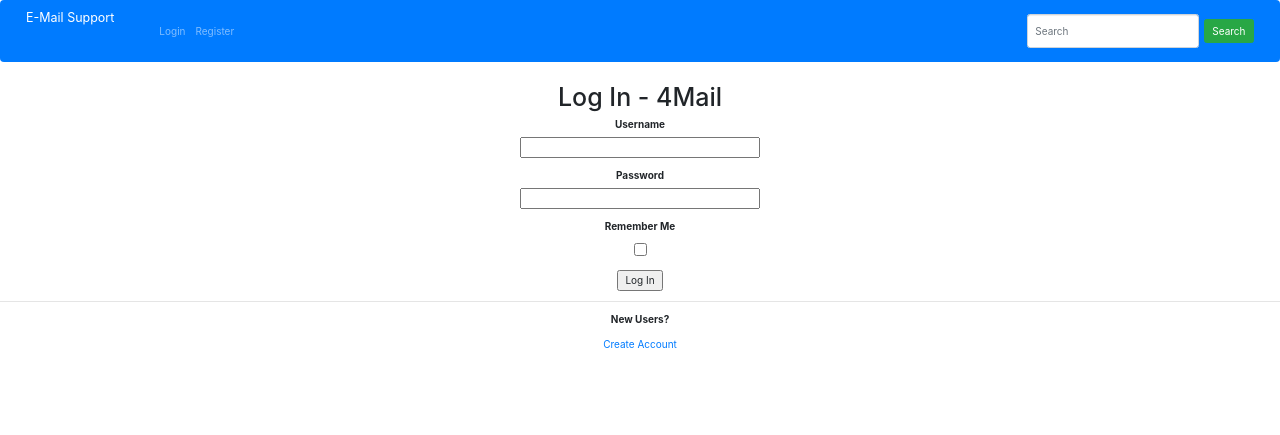
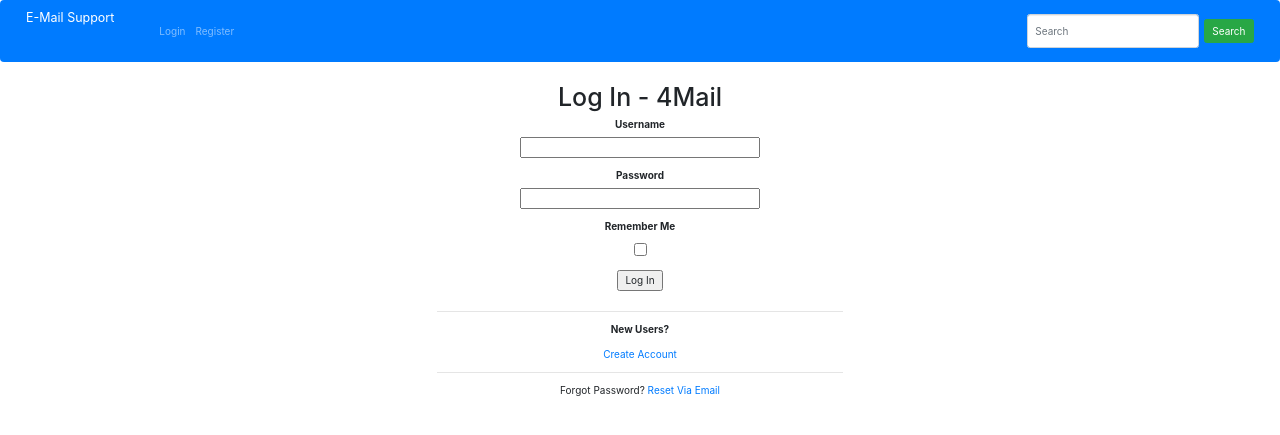
Before and after one commit to mikieyx/4Mail, a Flask app: page /login in a window 1280 px wide. Shown: the top 435 px of the page. Run offline with Flask 3, Linux system fonts and the light colour scheme; some libraries are stand-ins or nearby versions.

Commit message:
Complete Delete Users, but still having bugs with Reset Password!

```diff
--- a/app/__init__.py
+++ b/app/__init__.py
@@ -14,7 +14,15 @@ basedir = os.path.abspath(os.path.dirname(__file__))
 myapp_obj.config.from_mapping(
     SECRET_KEY = '4mail',
     SQLALCHEMY_DATABASE_URI = 'sqlite:///' + os.path.join(basedir, 'app.db'),
-    SQLALCHEMY_TRACK_MODIFICATIONS = False
+    SQLALCHEMY_TRACK_MODIFICATIONS = False,
+
+    # setting up email server variables
+    MAIL_SERVER = 'smtp.gmail.com',
+    MAIL_PORT = 465,
+    MAIL_USE_SSL = True,
+    MAIL_USERNAME = 'nguyenhoaianhhsgs@gmail.com',
+    MAIL_PASSWORD = '',
+    ADMINS = ['nguyenhoaianhhsgs@gmail.com']
 )
 
 db = SQLAlchemy(myapp_obj)
--- a/app/forms.py
+++ b/app/forms.py
@@ -2,12 +2,6 @@ from flask_wtf import FlaskForm
 from wtforms import StringField, PasswordField, BooleanField, SubmitField, TextAreaField
 from wtforms.validators import DataRequired, Email, EqualTo, Length, ValidationError
 from .models import User
-
-class LoginForm(FlaskForm):
-    username = StringField('Username', validators=[DataRequired()])
-    password = PasswordField('Password', validators=[DataRequired()])
-    remember_me = BooleanField('Remember Me')
-    submit = SubmitField('Log In')
 
 class RegistrationForm(FlaskForm):
     username = StringField('Username', validators=[DataRequired()])
@@ -25,3 +19,22 @@ class RegistrationForm(FlaskForm):
         user = User.query.filter_by(email=email.data).first()
         if user is not None:
             raise ValidationError('Please use a different email address.')
+
+class LoginForm(FlaskForm):
+    username = StringField('Username', validators=[DataRequired()])
+    password = PasswordField('Password', validators=[DataRequired()])
+    remember_me = BooleanField('Remember Me')
+    submit = SubmitField('Log In')
+
+class CheckPasswordForm(FlaskForm):
+    password = StringField('Password Checker')
+    submit = SubmitField('Submit')
+
+class ResetPasswordRequestForm(FlaskForm):
+    email = StringField('Email', validators=[DataRequired(), Email()])
+    submit = SubmitField('Password Reset Request')
+
+class ResetPasswordForm(FlaskForm):
+    password = PasswordField('Password', validators=[DataRequired()])
+    password2 = PasswordField('Confirm Password', validators=[DataRequired(), EqualTo('password')])
+    submit = SubmitField('Submit')
--- a/app/routes.py
+++ b/app/routes.py
@@ -1,8 +1,9 @@
-from .forms import LoginForm, RegistrationForm
+from .forms import LoginForm, RegistrationForm, CheckPasswordForm, ResetPasswordRequestForm, ResetPasswordForm
 from app import myapp_obj, db
 from flask import render_template, redirect, flash, request, url_for
 from flask_login import current_user, login_user, logout_user, login_required
 from .models import User
+from .email import send_password_reset_email
 import time
 
 @myapp_obj.route('/', methods=['GET', 'POST'])
@@ -56,3 +57,54 @@ def register():
 def logout():
     logout_user()
     return redirect(url_for('login'))
+
+@myapp_obj.route('/reset_password_request', methods=['GET', 'POST'])
+def reset_password_request():
+    if current_user.is_authenticated:
+        return redirect(url_for('home'))
+
+    form = ResetPasswordRequestForm()
+
+    if form.validate_on_submit():
+        user = User.query.filter_by(email=form.email.data).first()
+
+        if user: send_password_reset_email(user)
+
+        flash('In order to see the instructions to reset your password, check your email!')
+
+        return redirect(url_for('login'))
+
+    return render_template('reset_password_request.html', title='Reset Password', form=form)
+
+@myapp_obj.route('/reset_password/<token>', methods=['GET', 'POST'])
+def reset_password(token):
+    if current_user.is_authenticated:
+        return redirect(url_for('home'))
+
+    user = User.verify_reset_password_token(token)
+
+    if not User: return redirect(url_for('home'))
+
+    form = ResetPasswordForm()
+
+    if form.validate_on_submit():
+        user.set_password(form.password.data)
+        db.session.commit()
+
+        flash('Congratulations! Your password has already reset!')
+        flash('Now you can login to your account through your new password!')
+
+        return redirect(url_for('login'))
+
+    return render_template('reset_password.html', form=form)
+
+@myapp_obj.route('/delete/<int:id>')
+def delete(id):
+    user = User.query.get_or_404(id) #attempt to get that task by the id and if it doesn't exist -> going to 404
+
+    try:
+        db.session.delete(user)
+        db.session.commit()
+        return redirect(url_for('home'))
+    except:
+        return 'There was something wrong when deleting your account!'
--- a/app/templates/base.html
+++ b/app/templates/base.html
@@ -29,9 +29,12 @@
             <a class="nav-link" href="{{ url_for('register') }}">Register</a>
           </li>
         {% else %}
-        <li class="nav-item">
-          <a class="nav-link" href="{{ url_for('logout') }}">Logout</a>
-        </li>
+          <li class="nav-item">
+            <a class="nav-link" href="{{ url_for('logout') }}">Logout</a>
+          </li>
+          <li class="nav-item">
+            <a class="nav-link" href="/delete/{{current_user.id}}">Delete Account</a>
+          </li>
         {% endif %}
 
       </ul>
--- a/app/templates/home.html
+++ b/app/templates/home.html
@@ -5,7 +5,7 @@
   <div class="row">
     <div class="col-md-4 offset-md-4">
       {% if current_user.is_anonymous %}
-        <h3>Please login to use the password checker!</h3>
+        <h3>Please login to use 4Mail!</h3>
     </div>
 
     </div>
--- a/app/templates/login.html
+++ b/app/templates/login.html
@@ -19,9 +19,21 @@
    </form>
 </div>
 
-<div class="creatAccount">
-   <hr>
-   <p align="center"> <strong> New Users? </strong> </p>
-   <a id="registration" href="/register"> <center> Create Account </center> </a>
+<div class="row">
+   <div class="col-md-4 offset-md-4 col-xs-8 offset-xs-2">
+      <div class="createAccount">
+         <hr>
+         <p align="center"> <strong> New Users? </strong> </p>
+         <a id="registration" href="/register"> <center> Create Account </center> </a>
+      </div>
+
+      <hr>
+
+      <p align="center">
+         Forgot Password?
+         <a href="{{ url_for('reset_password_request') }}">Reset Via Email</a>
+      </p>
+   </div>
 </div>
+
 {% endblock %}
```
Also changed, not shown: app/email.py (added, +25 -0 lines), app/models.py (+15 -0 lines), app/templates/email/reset_password.html (added, +15 -0 lines), app/templates/email/reset_password.txt (added, +13 -0 lines), app/templates/reset_password.html (added, +15 -0 lines), app/templates/reset_password_request.html (added, +16 -0 lines), meetings.md (+1 -1 lines), app/app.db.
